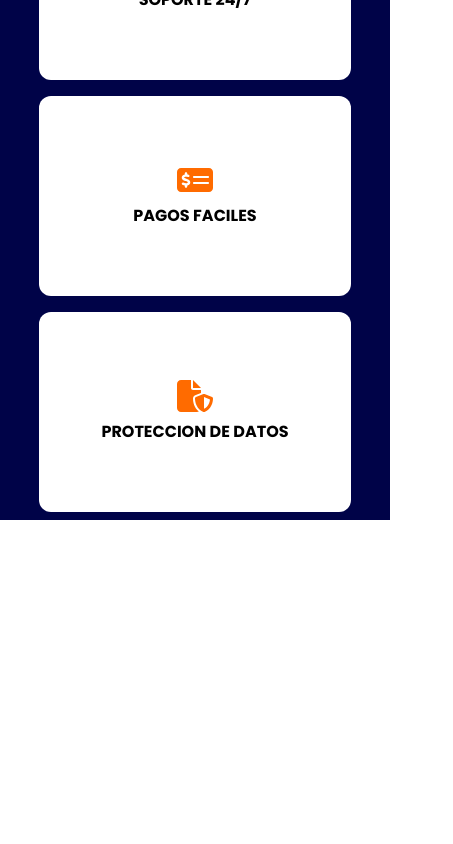
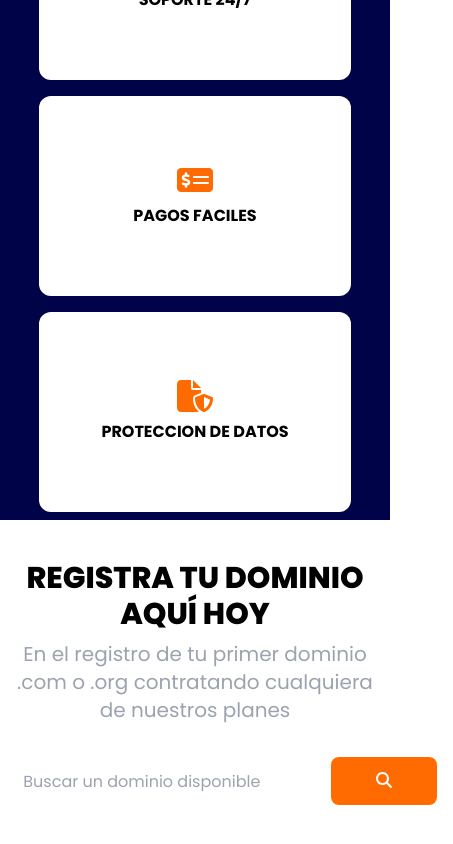
Before and after one commit to af01camacho/Website, a React (Vite) app: page / in a window 390 px wide. Shown: the part 856-1700 px from the top of the page, 453 px wide, since content can reach past the window. Before the commit the page ends 1376 px from the top, so only its background shows below. Built offline with nearby package versions, Linux system fonts and the light colour scheme.

Commit message:
adaptando buscador a mobile

```diff
--- a/src/components/search/search.jsx
+++ b/src/components/search/search.jsx
@@ -15,7 +15,6 @@ const Search = ({ onSearch }) => {
     if (searchQuery !== "") {
       QueryDomains.searchDomains(searchQuery)
         .then((data) => {
-          console.log("API Response:", data);
           const results = data.map((domain) => ({
             domain: domain.domainName,
             available: domain.domainAvailability === "AVAILABLE",
@@ -30,8 +29,8 @@ const Search = ({ onSearch }) => {
   };
 
   return (
-    <div className="relative m-2 font-primary-font">
-      <div className="flex items-center  w-[500px] outline-none border-none bg-white p-2 justify-araound border-4 rounded-lg overflow-hidden">
+    <div className="relative m-2 font-primary-font ">
+      <div className="flex items-center w-[500px] outline-none border-none bg-white p-2 justify-araound border-4 rounded-lg overflow-hidden">
         <input
           type="text"
           onChange={handleSearchInput}
--- a/src/pages/home/home.jsx
+++ b/src/pages/home/home.jsx
@@ -12,6 +12,7 @@ function Home() {
       <HeroMobile />
       <CardsDesktop />
       <CardsMobile />
+      <SeccionBuscar />
     </div>
   );
 }
--- a/src/secciones/seccionBuscar/seccionBuscar.jsx
+++ b/src/secciones/seccionBuscar/seccionBuscar.jsx
@@ -9,28 +9,26 @@ const SeccionBuscar = () => {
   };
 
   return (
-    <div className="py-10  px-4 md:px-8 flex items-center  absolute bottom-0 left-0 right-0 md:top-[1100px] bg-primary-color h-fit  lg:top-[1070px]">
-      <div className="flex lg:flex-row md:flex-col items-center justify-between mb-4 pl-10 pr-10">
-        <div className=" break-words text-center md:w-fit">
-          <h2 className="text-3xl font-extrabold uppercase text-white mb-2 font-primary-font">
+    <div className="relative py-10 px-4 md:px-8 md:top-[330px] md:bg-primary-color lg:px-16">
+      <div className="flex flex-col items-center md:flex-row md:items-center md:justify-between mb-4">
+        <div className="text-center md:w-fit md:mr-8">
+          <h2 className="text-3xl font-extrabold uppercase text-black mb-2 font-primary-font md:text-white">
             Registra tu dominio Aquí hoy
           </h2>
           <p className="text-xl text-gray-400 mb-4 font-primary-font">
-            En el registro de tu primer dominio .com o .org contratando
-            cualquiera de nuestros planes
+            En el registro de tu primer dominio .com o .org contratando cualquiera de nuestros planes
           </p>
         </div>
-        <div className="md:w-1/2 flex justify-center md:justify-end items-center">
+        <div className="flex justify-center md:justify-end items-center">
           <Search onSearch={handleSearch} />
         </div>
       </div>
-      <div className="grid gap-4 grid-cols-2 md:grid-cols-4">
+      <div className="grid gap-4 grid-cols-1 md:grid-cols-2 lg:grid-cols-4">
         {searchResults.map((result, index) => (
           <div key={index} className="border p-4 rounded-md shadow-md">
             <p className="font-semibold mb-2">Dominio: {result.domain}</p>
             <p className="text-sm">
-              Disponibilidad:{" "}
-              {result.available ? "Disponible" : "No disponible"}
+              Disponibilidad: {result.available ? "Disponible" : "No disponible"}
             </p>
           </div>
         ))}
```
